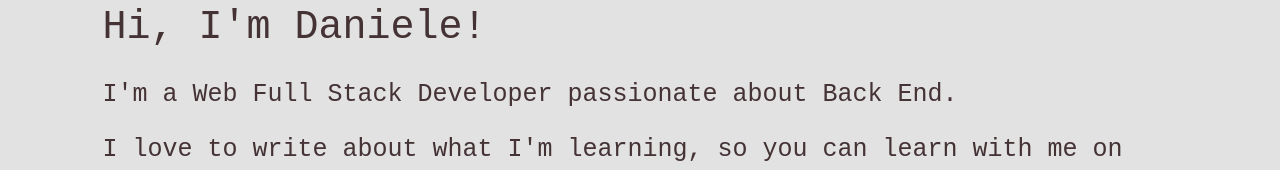
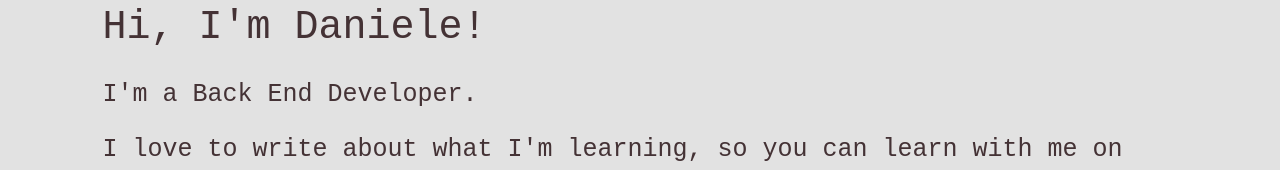
Before and after one commit to danielecalixto/daniele-calixto-website, a React (Create React App) app: page / in a window 1280 px wide. Shown: the part 168-338 px from the top of the page. Built offline with nearby package versions, Linux system fonts and the light colour scheme.

Commit message:
fix: home page text

```diff
--- a/src/pages/Home/index.jsx
+++ b/src/pages/Home/index.jsx
@@ -11,7 +11,7 @@ const Home = () => {
       <Header />
       <Container>
         <h2>Hi, I'm Daniele!</h2>
-        <p>I'm a Web Full Stack Developer passionate about Back End.</p>
+        <p>I'm a Back End Developer.</p>
         <p>
           I love to write about what I'm learning, so you can learn with me on{" "}
           <Link to="/articles">articles</Link> and see how I use this knowledge
```
